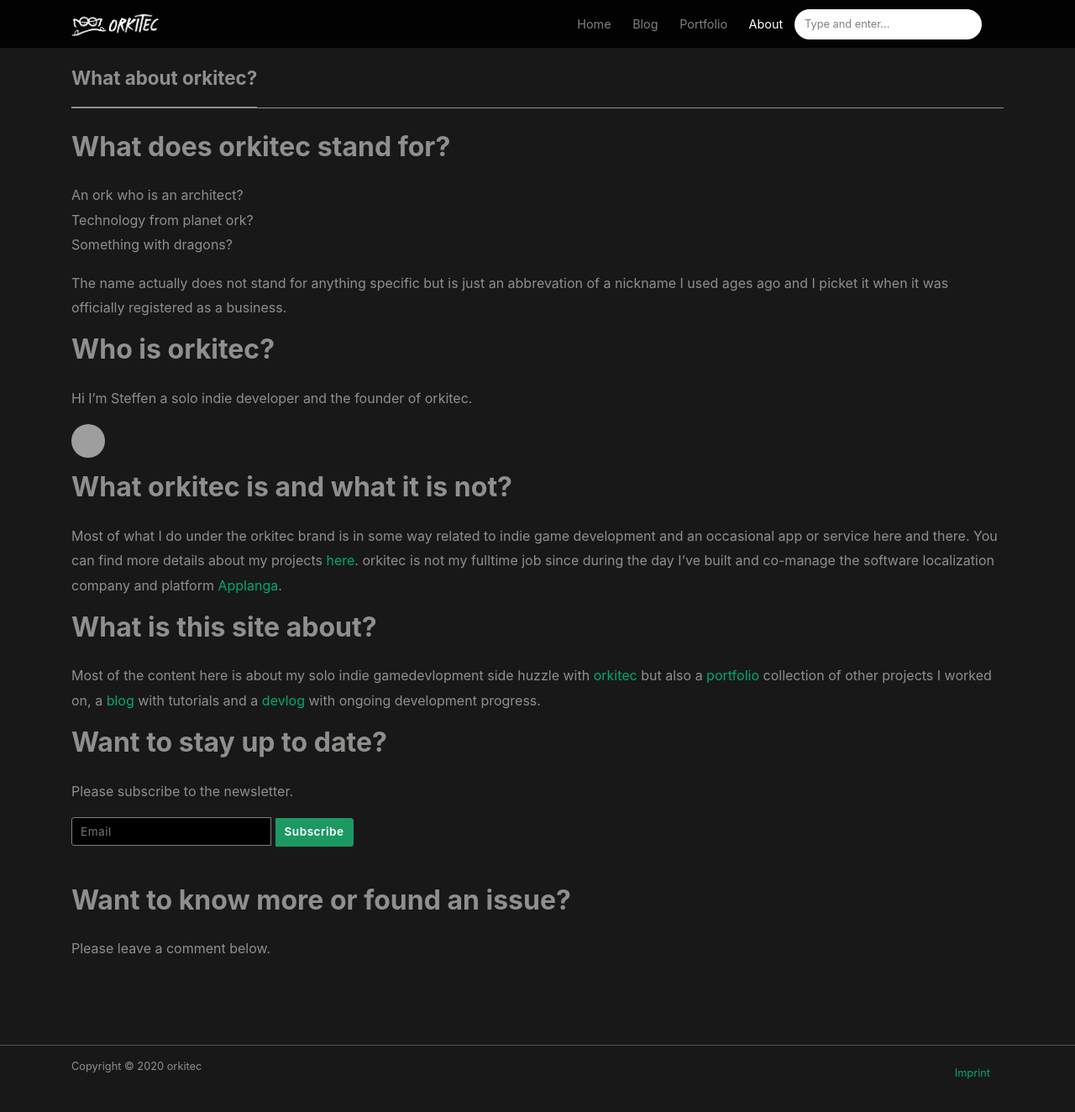
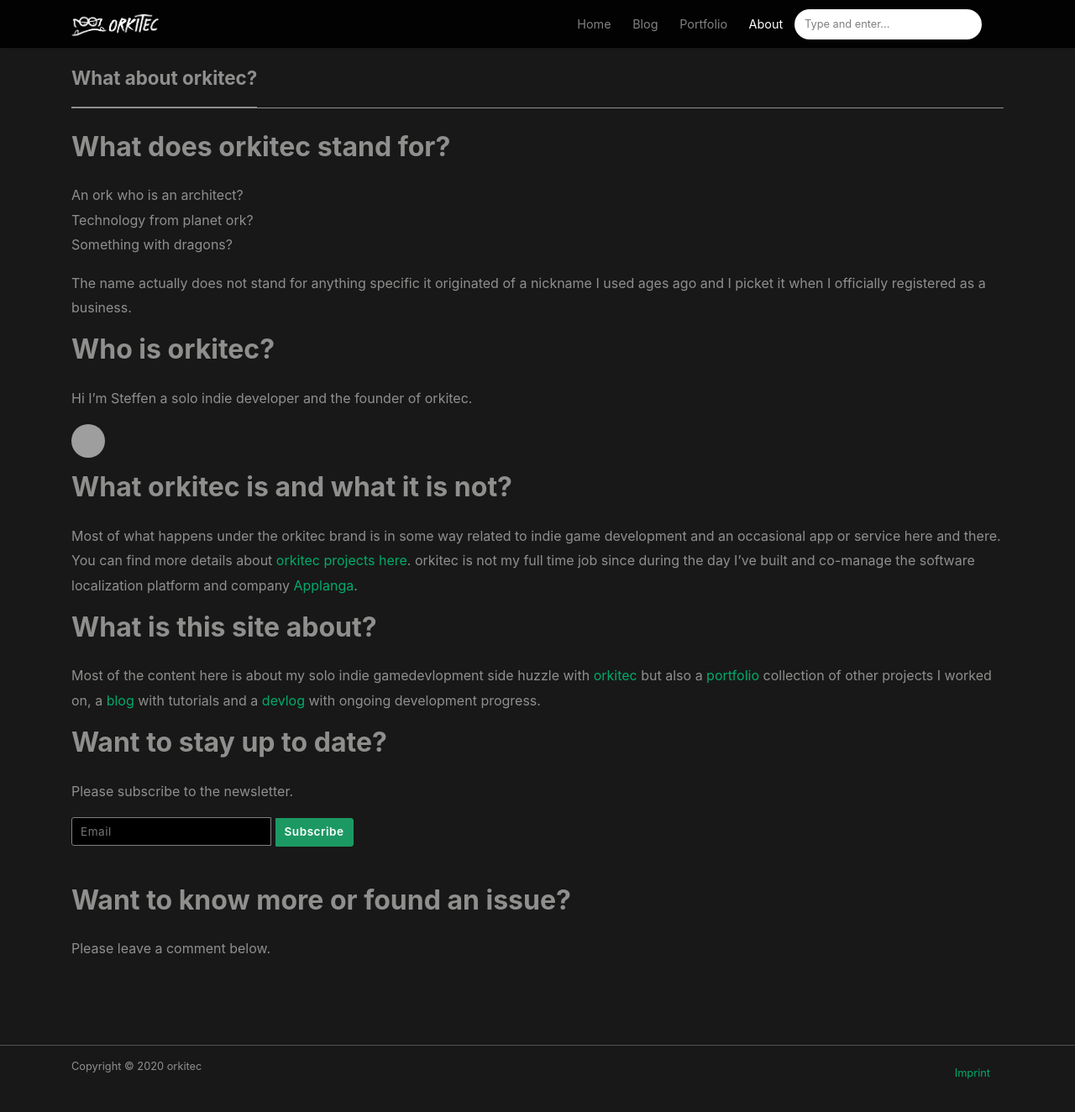
Before and after one commit to orkitec/orkitec.github.io, a Jekyll site: the page built from _pages/about.md, in a window 1280 px wide and 1369 px high. Shown: the top 1324 px of the window at 84% size. Built offline with Jekyll 4.4.1, drawn with Linux system fonts in a browser that asks for light colours; nearby versions of some CDN libraries; comment, search, counter and statistics services are not loaded; grey boxes are pictures that could not be loaded.

Commit message:
updated about page

```diff
--- a/_pages/about.md
+++ b/_pages/about.md
@@ -11,7 +11,7 @@ An ork who is an architect?
 Technology from planet ork?
 Something with dragons?
 
-The name actually does not stand for anything specific but is just an abbrevation of a nickname I used ages ago and I picket it when it was officially registered as a business.
+The name actually does not stand for anything specific it originated of a nickname I used ages ago and I picket it when I officially registered as a business.
 
 ## Who is orkitec?
 
@@ -21,8 +21,8 @@ Hi I'm Steffen a solo indie developer and the founder of orkitec.
 
 ## What orkitec is and what it is not?
 
-Most of what I do under the orkitec brand is in some way related to indie game development and an occasional app or service here and there. You can find more details about my projects [here](/portfolio/orkitec).
-orkitec is not my fulltime job since during the day I've built and co-manage the software localization company and platform [Applanga](/portfolio/mbaas-development/Applanga).
+Most of what happens under the orkitec brand is in some way related to indie game development and an occasional app or service here and there. You can find more details about [orkitec projects here](/portfolio/orkitec).
+orkitec is not my full time job since during the day I've built and co-manage the software localization platform and company [Applanga](/portfolio/mbaas-development/Applanga).
 
 ## What is this site about?
 
```
Also changed, not shown: other parts of _pages/about.md (+1 -1 lines).
